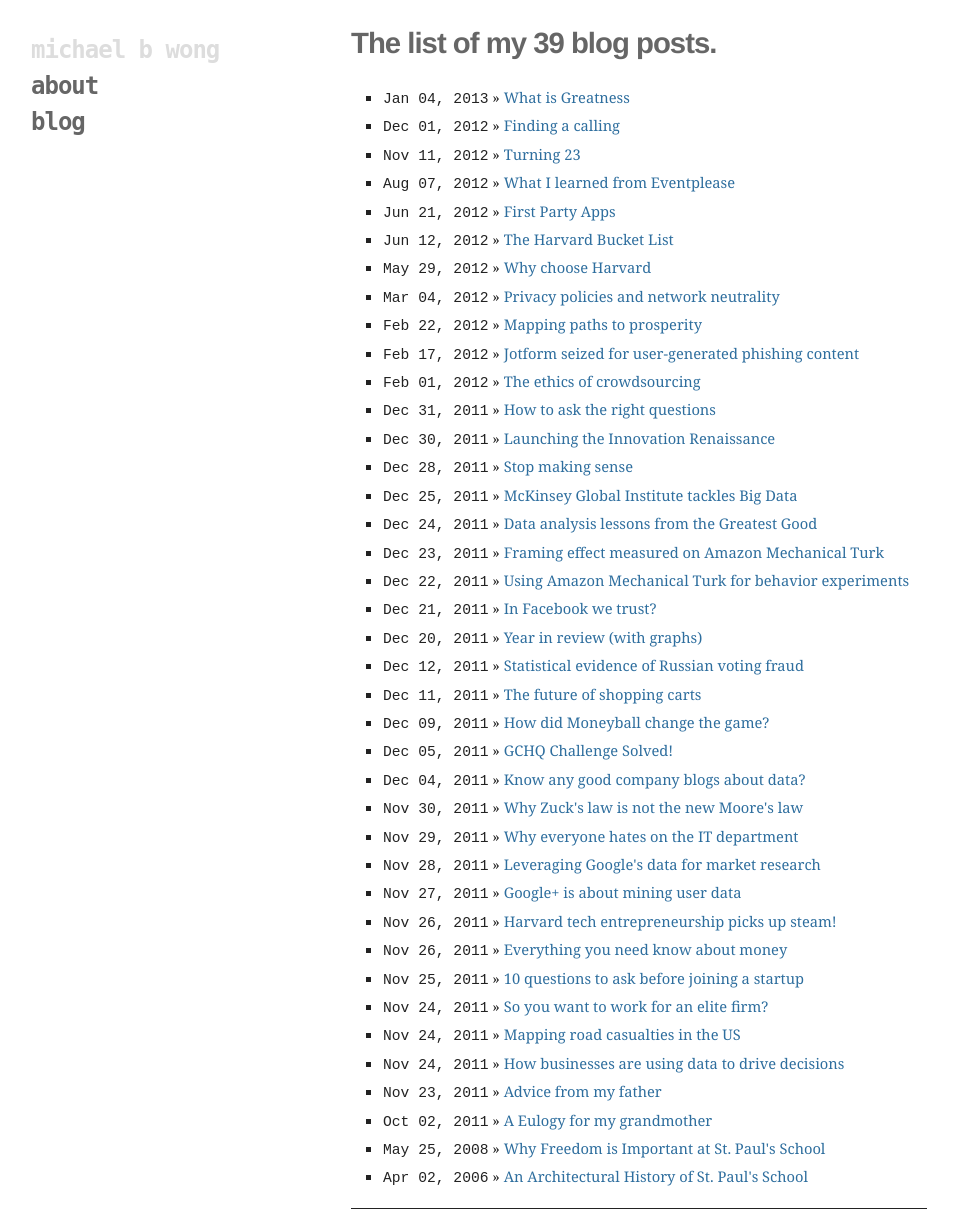
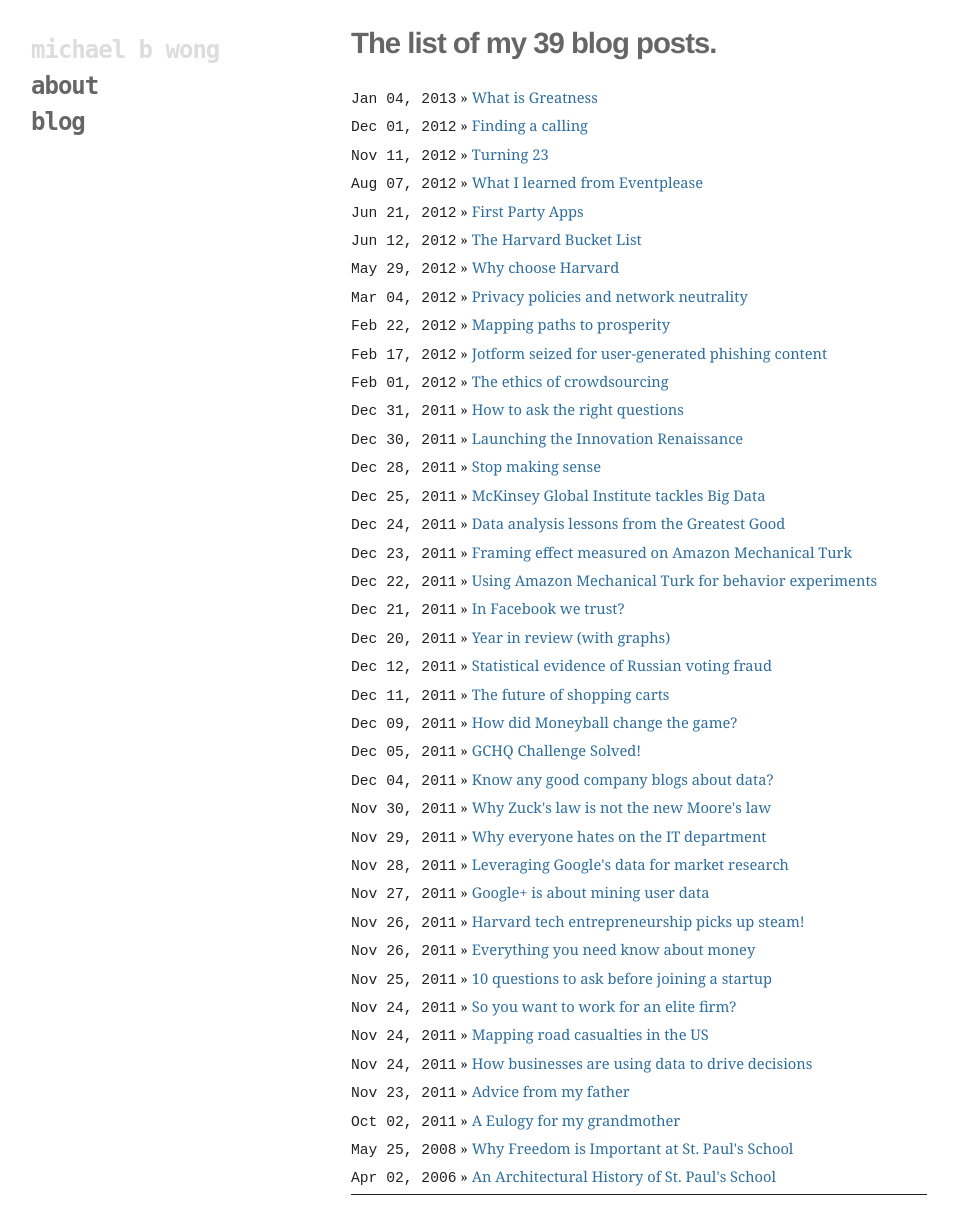
Before and after one commit to mbwong/mbwong.github.com, a Jekyll site: the page built from archive.html, in a window 1280 px wide. Shown: the whole page, without its empty margins (97-1055 px from the left). Built offline with Jekyll 4.4.1, drawn with Linux system fonts in a browser that asks for light colours.

Commit message:
Update archive.html

```diff
--- a/archive.html
+++ b/archive.html
@@ -5,7 +5,7 @@
 <h2 id="intro">The list of my {{ site.posts.size }} blog posts.</h2>
 
 <div class="post">
-  <ul>
+  <ul style="list-style: none; padding: 0; margin: 0;">
   {% for post in site.posts %}
     <li>
       <span>{{ post.date | date: "%b %d, %Y"  }}</span> &raquo;  <a href="{{ post.url }}">{{ post.title }}</a>
```
